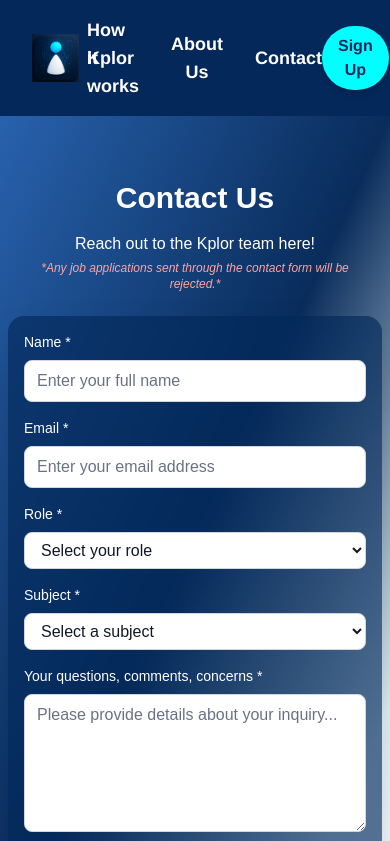
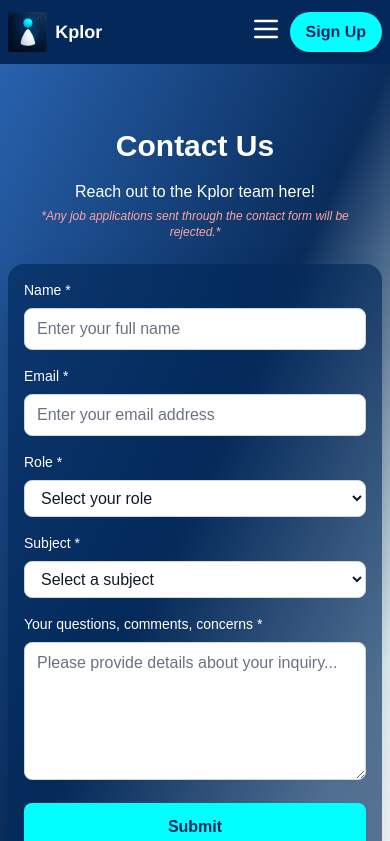
Before and after one commit to sanjeeth-baliga/kplor-website, a Next.js app: page /contact_us in a window 390 px wide. Shown: the top 841 px of the page. Built offline with nearby package versions, Linux system fonts and the light colour scheme.

Commit message:
Refine the look and feel on mobile

```diff
--- a/src/app/Navbar.tsx
+++ b/src/app/Navbar.tsx
@@ -28,66 +28,38 @@
       initial={{ y: -40, opacity: 0 }}
       animate={{ y: 0, opacity: 1 }}
       transition={{ duration: 0.6, ease: 'easeOut' }}
-      className={`sticky top-0 z-50 flex justify-between items-center px-8 py-4 transition-all duration-300 ${scrolled ? 'bg-[#032859]/90 shadow-xl' : 'bg-[#032859]/50 shadow-none'} text-white`}
+      className={`sticky top-0 z-50 flex flex-wrap md:flex-nowrap justify-between items-center px-2 sm:px-4 md:px-8 py-3 sm:py-4 transition-all duration-300 ${scrolled ? 'bg-[#032859]/90 shadow-xl' : 'bg-[#032859]/50 shadow-none'} text-white`}
       style={{
         backgroundColor: '#032859',
         fontFamily: 'Helvetica, Arial, sans-serif' // Use Helvetica with common fallbacks
       }}
     >
       {/* Logo */}
-      <div className="text-lg font-bold">
+      <div className="text-lg font-bold flex-shrink-0">
         <Link href="/" className="flex items-center" onClick={closeMenu}>
-          <img src="/Kplor_logo.png" alt="Kplor Logo" className="h-12 w-auto mr-2" /> {/* Replace with your actual logo file */}
+          <img src="/Kplor_logo.png" alt="Kplor Logo" className="h-10 w-auto mr-2" /> {/* Replace with your actual logo file */}
           Kplor
         </Link>
       </div>
 
+      {/* Hamburger for mobile */}
+      <div className="md:hidden ml-auto">
+        <button onClick={() => setAboutMenuOpen(!aboutMenuOpen)} className="focus:outline-none">
+          <svg className="w-8 h-8" fill="none" stroke="currentColor" viewBox="0 0 24 24" xmlns="http://www.w3.org/2000/svg"><path strokeLinecap="round" strokeLinejoin="round" strokeWidth={2} d="M4 6h16M4 12h16M4 18h16" /></svg>
+        </button>
+      </div>
+
       {/* Navigation Links */}
-      <div className="flex items-center gap-8 text-lg font-semibold relative"> {/* Added relative for dropdown positioning */}
-        {/* How it works link */}
-        <Link href="/#features-section" onClick={closeMenu}>How it works</Link>
-
-        {/* About Us Dropdown */}
-        <div className="relative">
-          <button
-            onClick={() => setAboutMenuOpen(!aboutMenuOpen)}
-            className="focus:outline-none"
-          >
-            About Us
-          </button>
-          {aboutMenuOpen && (
-            <motion.div
-              initial={{ opacity: 0, y: -10 }}
-              animate={{ opacity: 1, y: 0 }}
-              exit={{ opacity: 0, y: -10 }}
-              transition={{ duration: 0.2 }}
-              className="absolute left-0 mt-2 w-40 bg-[#032859] rounded-md shadow-lg py-2 z-50"
-            >
-              <Link
-                href="/about"
-                className="block px-4 py-2 text-m hover:bg-[#00FFFF] hover:text-[#032859]"
-                onClick={closeMenu} // Close menu when Team is clicked
-              >
-                Team
-              </Link>
-              <Link
-                href="#" // Keep href="#" for now as requested
-                className="block px-4 py-2 text-m hover:bg-[#00FFFF] hover:text-[#032859]"
-                onClick={closeMenu} // Close menu when Blog is clicked (no navigation)
-              >
-                Blog
-              </Link>
-            </motion.div>
-          )}
-        </div>
-
-        <Link href="/contact_us" onClick={closeMenu}>Contact</Link>
+      <div className={`flex-col md:flex-row md:flex items-center gap-6 md:gap-8 text-base font-semibold relative ${aboutMenuOpen ? 'flex' : 'hidden'} md:flex bg-[#032859] md:bg-transparent absolute md:static top-full left-0 w-full md:w-auto p-4 md:p-0 z-40`}>
+        <Link href="/#features-section" onClick={closeMenu} className="block py-2 md:py-0">How it works</Link>
+        <Link href="/about" onClick={closeMenu} className="block py-2 md:py-0">About Us</Link>
+        <Link href="/contact_us" onClick={closeMenu} className="block py-2 md:py-0">Contact</Link>
       </div>
 
       {/* Sign-Up Button */}
       <motion.button
         whileHover={{ scale: 1.1, boxShadow: `0 0 15px ${neonBlue}, 0 0 30px ${neonBlue}`, backgroundColor: '#00FFFF', color: '#032859' }}
-        className="bg-[#00FFFF] text-[#032859] font-bold py-2 px-4 rounded-full shadow-md hover:shadow-xl transition-all duration-200"
+        className="bg-[#00FFFF] text-[#032859] font-bold py-2 px-4 rounded-full shadow-md hover:shadow-xl transition-all duration-200 ml-2 flex-shrink-0"
       >
         Sign Up
       </motion.button>
--- a/src/app/page.tsx
+++ b/src/app/page.tsx
@@ -124,7 +124,7 @@
 
     return (
         <>
-            {/* Removed NeuronGridBackground component here */}
+            <div className="overflow-x-hidden">
                 {/* Hero Section with Gradient Background */}
                 <section
                     className="relative w-full overflow-hidden px-2 sm:px-4 pt-6 sm:pt-8 min-h-[70vh] flex flex-col items-center justify-start"
@@ -248,13 +248,12 @@
                 </section>
 
                 {/* Main Content Area (White Background) */}
-            <main className="flex flex-col items-center justify-start w-full">
-                {/* Carousel in white background - revealed after scroll */}
+                <main className="flex flex-col items-center justify-start w-full px-2 sm:px-4">
                     {/* Loved by Students At - visible before scroll */}
                     <div className="text-center text-4xl font-extrabold text-gray-900 mt-12 mb-2 tracking-tight drop-shadow-lg">
                         Loved by students at
                     </div>
-                <section className="w-full max-w-5xl mx-auto mb-24 bg-white py-4">
+                    <section className="w-full max-w-5xl mx-auto mb-24 bg-white py-4 rounded-2xl px-2 sm:px-6">
                         <Carousel/>
                     </section>
                     {/* Content after carousel with radial gradient background */}
@@ -323,6 +322,7 @@
 
 
           </main>
+        </div>
     </>
 );
 }
```
Lines whose indentation alone changed are shown as unchanged.
